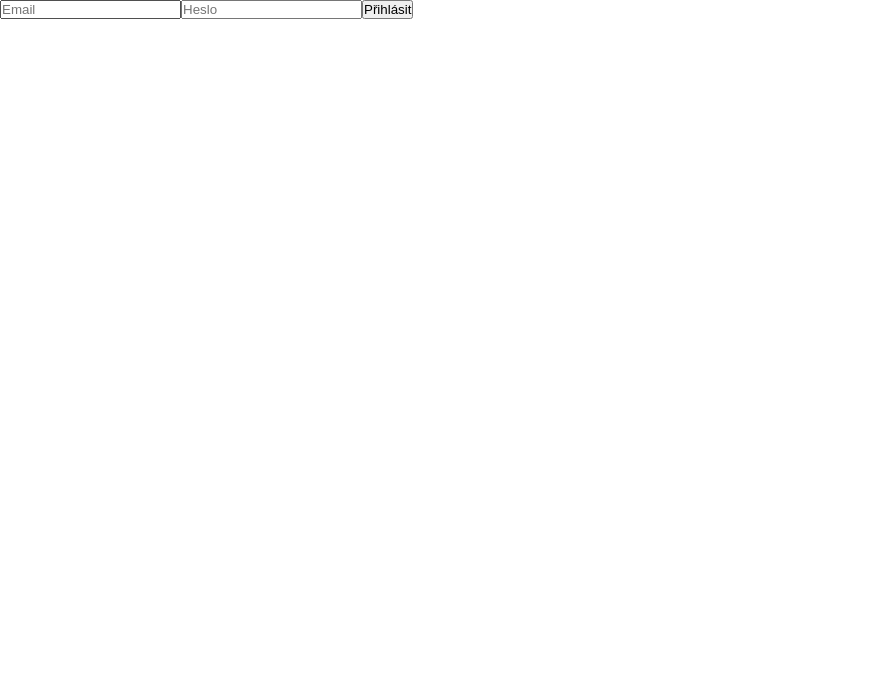
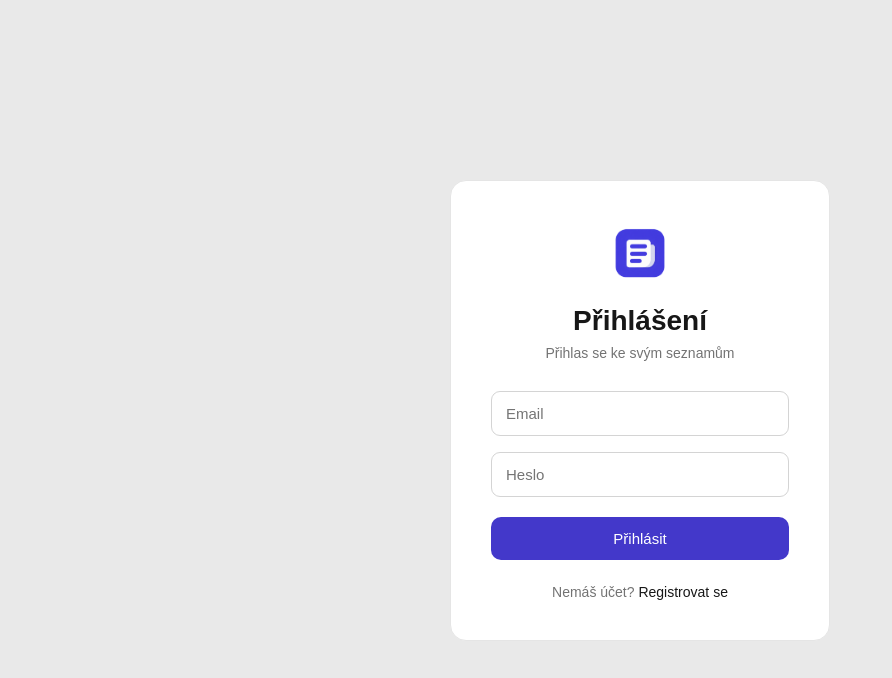
Before and after one commit to jakubborl/shopping-list, a React app in the folder frontend/: page /login in a window 1280 px wide. Shown: the top 678 px of the page, without its empty margins (0-892 px from the left). Built offline with nearby package versions, Linux system fonts and the light colour scheme; no server answers; the HTML template or start-up script is replaced by a standard one.

Commit message:
New UI design

```diff
--- a/frontend/src/App.jsx
+++ b/frontend/src/App.jsx
@@ -1,26 +1,59 @@
-import axios from "axios";
-import { useState, useEffect } from "react";
-import React from "react";
+import { useState } from "react";
+import { Routes, Route, Navigate } from "react-router-dom";
+
 import Home from "./Home";
 import Form from "./Form";
-import { Route, Routes } from "react-router-dom";
+import Login from "./Login";
+import Register from "./Register";
 
 import "./index.css";
-import Login from "./Login";
 
 function App() {
   const [isLoggedIn, setIsLoggedIn] = useState(!!localStorage.getItem("token"));
 
-  if (!isLoggedIn) {
-    return <Login onLogin={() => setIsLoggedIn(true)} />;
-  }
   return (
     <div className="App">
       <Routes>
-        <Route path="/" element={<Home />} />
+        {/* REGISTRACE */}
+        <Route
+          path="/register"
+          element={isLoggedIn ? <Navigate to="/" /> : <Register />}
+        />
+
+        {/* LOGIN */}
+        <Route
+          path="/login"
+          element={
+            isLoggedIn ? (
+              <Navigate to="/" />
+            ) : (
+              <Login onLogin={() => setIsLoggedIn(true)} />
+            )
+          }
+        />
+
+        {/* HOMEPAGE */}
+        <Route
+          path="/"
+          element={
+            isLoggedIn ? (
+              <Home onLogout={() => setIsLoggedIn(false)} />
+            ) : (
+              <Navigate to="/login" />
+            )
+          }
+        />
+
+        {/* SEZNAM */}
         <Route
           path="/list/:id"
-          element={<Form onLogout={() => setIsLoggedIn(false)} />}
+          element={
+            isLoggedIn ? (
+              <Form onLogout={() => setIsLoggedIn(false)} />
+            ) : (
+              <Navigate to="/login" />
+            )
+          }
         />
       </Routes>
     </div>
--- a/frontend/src/Login.jsx
+++ b/frontend/src/Login.jsx
@@ -1,21 +1,22 @@
 import { useState } from "react";
 import axios from "axios";
+import api from "./api";
+import { Link } from "react-router-dom";
+import logo from "./assets/logo.png";
 
 function Login({ onLogin }) {
   const [email, setEmail] = useState("");
   const [password, setPassword] = useState("");
+  const [error, setError] = useState("");
 
   const handleLogin = async (e) => {
     e.preventDefault();
 
     try {
-      const response = await axios.post(
-        `${import.meta.env.VITE_API_URL}/login`,
-        {
+      const response = await api.post(`${import.meta.env.VITE_API_URL}/login`, {
         email,
         password,
-        }
-      );
+      });
 
       console.log("LOGIN:", response.data);
 
@@ -27,12 +28,20 @@ function Login({ onLogin }) {
   };
 
   return (
-    <form onSubmit={handleLogin}>
+    <div className="login-page">
+      <div className="login-container">
+        <img src={logo} alt="Logo" className="login-logo" />
+        <h1>Přihlášení</h1>
+
+        <p className="login-subtitle">Přihlas se ke svým seznamům</p>
+
+        <form className="login-form" onSubmit={handleLogin}>
           <input
             type="email"
             value={email}
             onChange={(e) => setEmail(e.target.value)}
             placeholder="Email"
+            required
           />
 
           <input
@@ -40,10 +49,19 @@ function Login({ onLogin }) {
             value={password}
             onChange={(e) => setPassword(e.target.value)}
             placeholder="Heslo"
+            required
           />
+
+          {error && <p className="login-error">{error}</p>}
 
           <button type="submit">Přihlásit</button>
         </form>
+
+        <p className="login-register">
+          Nemáš účet? <Link to="/register">Registrovat se</Link>
+        </p>
+      </div>
+    </div>
   );
 }
 
--- /dev/null
+++ b/frontend/src/Register.jsx
@@ -0,0 +1,82 @@
+import { useState } from "react";
+import { Link, useNavigate } from "react-router-dom";
+import api from "./api";
+import logo from "./assets/logo.png";
+
+function Register() {
+  const [email, setEmail] = useState("");
+  const [password, setPassword] = useState("");
+  const [passwordConfirm, setPasswordConfirm] = useState("");
+  const [error, setError] = useState("");
+
+  const navigate = useNavigate();
+
+  const handleRegister = async (e) => {
+    e.preventDefault();
+    setError("");
+
+    if (password !== passwordConfirm) {
+      setError("Hesla se neshodují");
+      return;
+    }
+
+    try {
+      const response = await api.post("/register", {
+        email,
+        password,
+      });
+
+      console.log("REGISTRACE ÚSPĚŠNÁ:", response.data);
+
+      navigate("/login");
+    } catch (error) {
+      console.error("REGISTER ERROR:", error);
+
+      setError(error.response?.data?.error || "Registrace se nepodařila");
+    }
+  };
+
+  return (
+    <div className="login-page">
+      <div className="login-container">
+        <img src={logo} alt="Logo" className="login-logo" />
+        <h1>Registrace</h1>
+        <p className="login-subtitle">Zaregistruj se do aplikace</p>
+        <form className="login-form" onSubmit={handleRegister}>
+          <input
+            type="email"
+            value={email}
+            onChange={(e) => setEmail(e.target.value)}
+            placeholder="Email"
+            required
+          />
+
+          <input
+            type="password"
+            value={password}
+            onChange={(e) => setPassword(e.target.value)}
+            placeholder="Heslo"
+            required
+          />
+
+          <input
+            type="password"
+            value={passwordConfirm}
+            onChange={(e) => setPasswordConfirm(e.target.value)}
+            placeholder="Potvrzení hesla"
+            required
+          />
+
+          {error && <p className="login-error">{error}</p>}
+
+          <button type="submit">Registrovat</button>
+        </form>
+        <p className="login-register">
+          Už máš účet? <Link to="/login">Přihlásit se</Link>
+        </p>
+      </div>
+    </div>
+  );
+}
+
+export default Register;
--- a/frontend/src/index.css
+++ b/frontend/src/index.css
@@ -1,3 +1,14 @@
+:root {
+  --background: #e9e9e9;
+  --surface: #ffffff;
+  --text: #18181b;
+  --muted: #71717a;
+  --border: #e4e4e7;
+  --radius: 12px;
+  --primary: #4338ca;
+}
+
+
 .task-card{
 
 
@@ -118,7 +129,7 @@
 .App{
   width: 100%;
   min-height: 100vh;
-  background: radial-gradient(circle,rgba(230, 67, 140, 1) 0%, rgba(148, 187, 233, 1) 100%);
+  background: var(--background);
   padding: 10px;
 
 }
@@ -188,7 +199,7 @@
 .add-list-card  {
   align-items: center;
   appearance: none;
-  background-color: #4f46e5;
+  background-color: var(--primary);
 
   border-radius: 10px;
   border-width: 0;
@@ -254,55 +265,139 @@
 
 
 /* CSS */
-.button-66 {
-  background-color: #4f46e5;
-  border-radius: 30px;
-  border: 0;
-  box-shadow: rgba(84, 40, 193, 0.5) 0 -1px 3px 0 inset,rgba(0,44,97,.1) 0 3px 6px 0;
-  box-sizing: border-box;
-  color: #fff;
-  cursor: pointer;
-  display: inline-flexbox;
-  font-family: "Space Grotesk",-apple-system,system-ui,"Segoe UI",Roboto,Helvetica,Arial,sans-serif,"Apple Color Emoji","Segoe UI Emoji","Segoe UI Symbol";
-  font-size: 18px;
-  font-weight: 700;
-  line-height: 24px;
-  margin: 0;
-  height: 50px;
-  width: 160px;
-  padding: 16px 20px;
-  position: relative;
-  text-align: center;
-  user-select: none;
-  -webkit-user-select: none;
-  touch-action: manipulation;
-  vertical-align: baseline;
-  transition: all .2s cubic-bezier(.22, .61, .36, 1);
+.add-task {
+  display: flex;
+  gap: 8px;
+  width: 100%;
+  margin-bottom: 25px;
 }
 
-.button-66:hover {
-  background-color: #4338ca;
+.add-task input {
+  flex: 1;
+  padding: 15px 14px;
+
+  border: 1px solid var(--border);
+  border-radius: var(--radius);
+
+  background: var(--surface);
+  color: var(--text);
+
+  font-size: 19px;
+  outline: none;
+
+  transition: border-color 0.15s ease,
+              box-shadow 0.15s ease;
+}
+
+.add-task input::placeholder {
+  color: var(--muted);
+}
+
+.add-task input:focus {
+  border-color: var(--primary);
+  box-shadow: 0 0 0 3px rgba(67, 56, 202, 0.1);
+}
+
+.add-task button  {
+  padding: 0 30px;
+
+  border: none;
+  border-radius: var(--radius);
+
+  background: var(--primary);
+  color: white;
+
+  font-size: 17px;
+  font-weight: 500;
+
+  cursor: pointer;
+
+  transition: transform 0.15s ease,
+              box-shadow 0.15s ease;
+}
+
+
+
+.login-logo {
+  width: 64px;
+  height: 64px;
+  margin-bottom: 20px;
+
+}
+.logout-button {
+
+  display: inline-flex;
+  align-items: center;
+  justify-content: center;
+
+  padding: 12px 18px;
+
+
+  border: none;
+  border-radius: 12px;
+
+  background: white;
+  color: var(--primary);
+
+  font-size: 15px;
+  font-weight: 500;
+  text-decoration: none;
+
+  cursor: pointer;
+
+  transition: 0.15s ease;
+}
+
+.logout-button:hover {
+  transform: translateY(-1px);
+  box-shadow: 0 3px 7px rgba(0, 0, 0, 0.12);
 
 }
 
-.btn-vertical{
-  border: none;
-  cursor: pointer;
-  border-radius: 4px;
-  width: 25px;
-
+.logout-button:active {
+  transform: translateY(0);
 }
 
-.row{
-  display: flex;
+.home-button {
+  margin-right: 10px;
+  display: inline-flex;
   align-items: center;
-  justify-content: space-between;
-  background: #edeef0;
-  border-radius: 30px;
-  padding-left: 20px;
-  margin-bottom: 25px;
+  justify-content: center;
 
+  padding: 12px 18px;
+
+  border: none;
+  border-radius: 12px;
+
+  background: var(--primary);
+  color: white;
+
+  font-size: 15px;
+  font-weight: 500;
+  text-decoration: none;
+
+  cursor: pointer;
+
+  transition: 0.15s ease;
 }
+.home-button:hover {
+  transform: translateY(-1px);
+  box-shadow: 0 3px 7px rgba(0, 0, 0, 0.12);
+}
+
+.home-button:active {
+  transform: translateY(0);
+}
+
+.add-task button:hover {
+  transform: translateY(-1px);
+  box-shadow: 0 3px 7px rgba(0, 0, 0, 0.12);
+}
+
+.add-task button:active {
+  transform: translateY(0);
+}
+
 
 .change{
   font-size: 17px;
@@ -315,16 +410,6 @@
 
 }
 
-.polozka {
-  flex: 1;
-  border: none;
-  outline: none;
-  background: transparent;
-  padding: 10px;
-  font-size: large;
-
-
-}
 
 h2{
   color: #444b57;
@@ -513,7 +598,7 @@ ul li::before{
 }
 
 .create-btn {
-  background: #4f46e5;
+  background: var(--primary);
   color: white;
 }
 
@@ -636,3 +721,118 @@ ul li::before{
     transform: scale(1.2);
   }
 }
+
+.login-page {
+  min-height: 100vh;
+  display: flex;
+  align-items: center;
+  justify-content: center;
+
+  padding: 20px;
+}
+
+.login-container {
+  width: 100%;
+  max-width: 380px;
+
+  background: white;
+  padding: 40px;
+
+  border: 1px solid #e5e5e5;
+  border-radius: 16px;
+  box-sizing: border-box;
+
+  display: flex;
+  flex-direction: column;
+  align-items: center;
+}
+
+.login-container h1 {
+  margin: 0 0 8px;
+  font-size: 28px;
+  font-weight: 600;
+  text-align: center;
+  color: #171717;
+}
+
+.login-subtitle {
+  margin: 0 0 30px;
+  text-align: center;
+  color: #737373;
+  font-size: 14px;
+}
+
+.login-form {
+  display: flex;
+  flex-direction: column;
+  gap: 16px;
+  width: 100%;
+}
+
+.login-form input {
+  width: 100%;
+  box-sizing: border-box;
+  padding: 13px 14px;
+  border: 1px solid #d4d4d4;
+  border-radius: 9px;
+  font-size: 15px;
+  outline: none;
+  transition: border-color 0.15s, box-shadow 0.15s;
+}
+
+.login-form input:focus {
+  border-color: #171717;
+  box-shadow: 0 0 0 3px rgba(0, 0, 0, 0.06);
+}
+
+.login-form button {
+  margin-top: 4px;
+  padding: 13px;
+  border: none;
+  border-radius: 10px;
+  background: var(--primary);
+  color: white;
+  font-size: 15px;
+  font-weight: 500;
+  cursor: pointer;
+  transition: opacity 0.15s;
+}
+
+.login-form button:hover {
+  box-shadow: 0 4px 8px rgba(0, 0, 0, 0.12);
+  transform: translateY(-2px);
+}
+
+.login-form button:focus {
+  box-shadow: #674bb5 0 0 0 1.5px inset, rgba(45, 35, 66, 0.4) 0 2px 4px, rgba(45, 35, 66, 0.3) 0 7px 13px -3px, #2f2fa2 0 -3px 0 inset;
+}
+
+
+.login-form button:active {
+  box-shadow: #4848b8 0 3px 7px inset;
+  transform: translateY(2px);
+}
+
+.login-error {
+  margin: 0;
+  color: #dc2626;
+  font-size: 14px;
+  text-align: center;
+}
+
+.login-register {
+  margin: 24px 0 0;
+  text-align: center;
+  color: #737373;
+  font-size: 14px;
+}
+
+.login-register a {
+  color: #171717;
+  font-weight: 500;
+  text-decoration: none;
+}
+
+.login-register a:hover {
+  text-decoration: underline;
+}
```
Also changed, not shown: frontend/src/Form.jsx (+6 -7 lines), frontend/src/Home.jsx (+15 -3 lines), frontend/src/assets/logo.png (added). Lines whose indentation alone changed are shown as unchanged.
